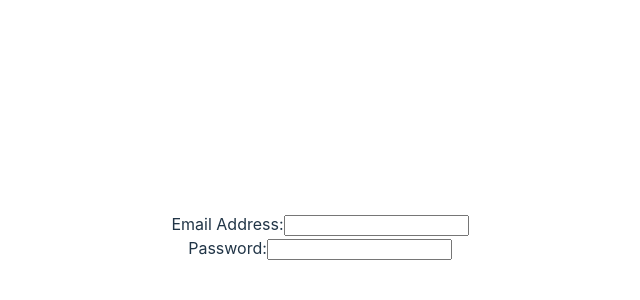
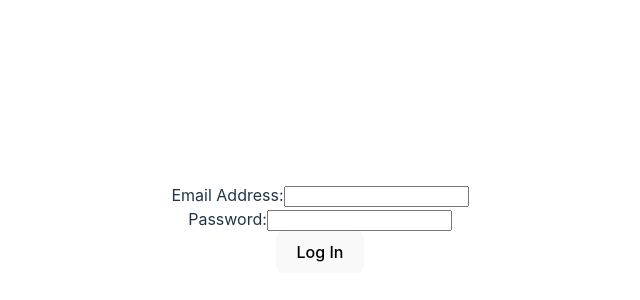
Before and after one commit to CDChamberlin/Module-6, a React (Vite) app in the folder Classwork/first-react-app/: page / in a window 1280 px wide. Shown: the part 164-464 px from the top of the page, without its empty margins (320-960 px from the left). Built offline with nearby package versions, Linux system fonts and the light colour scheme.

Commit message:
Form Validation dive

```diff
--- a/Classwork/first-react-app/src/components/LoginForm.jsx
+++ b/Classwork/first-react-app/src/components/LoginForm.jsx
@@ -1,22 +1,115 @@
 import { useState } from "react";
+function LoginForm() {
+    const [userEmail, setUserEmail] = useState("");
+    const [userPassword, setUserPassword] = useState("");
+    const [submitResult, setSubmitResult] = useState("");
+    const [passwordAttempts, setPasswordAttempts] = useState(0);
+    const [showButton, setShowButton] = useState(true);
 
-function LoginForm() {
-    const [userEmail, setUserEmail] = useState('')
-    const [userPassword, setUserPassword] = useState('')
-    return(
-        <div>
+    // pseudo thoughts on adding limited amount of incorrect password attempts
+    // need state to keep track of how many attempts
+    // increase the attempt counter for each bad attempt
+    // check the count against a set number then show a cooldown timer
+
+    // check if passwordAttempts >= 3
+    // if true hide button
+    // when state is true show button
+
+    const handleUpdateEmail = (e) => {
+      console.log("handleUpdateEmail", e.target.value);
+      // validation example
+      if (e.target.value.includes("@")) {
+        console.log("Validate true");
+      } else {
+        console.log("Validate false");
+      }
+      setUserEmail(e.target.value);
+    };
+
+    const handleUpdatePassword = (e) => {
+      console.log("handleUpdatePassword", e.target.value);
+      setUserPassword(e.target.value);
+    };
+
+    const handleSubmit = (e) => {
+      e.preventDefault();
+      let currentPasswordAttempts = passwordAttempts;
+
+      if (userPassword.length < 5) {
+        setSubmitResult("Password must be at least 5 characters long");
+        currentPasswordAttempts += 1;
+      } else if (userPassword === userEmail) {
+        // if bad password
+        //copy
+        //modify
+        //update state
+
+        currentPasswordAttempts += 1;
+        setSubmitResult("Password must not match email address");
+      } else if (!userPassword.includes("#")) {
+        // bad password
+
+        currentPasswordAttempts += 1;
+
+        setSubmitResult("Password cannot include a special character");
+      } else if (userPassword[0] === userPassword[0].toLowerCase) {
+        // bad password
+
+        currentPasswordAttempts += 1;
+
+        setSubmitResult("Password does not contain uppercase character");
+      } else {
+        setSubmitResult("Successful login");
+      }
+      setPasswordAttempts(currentPasswordAttempts);
+
+      console.log("Current Attempts", currentPasswordAttempts);
+      if (currentPasswordAttempts >= 3) {
+        alert(
+          "You have to many password attempts, go do something else and come back");
+        setShowButton(false)
+      }
+    };
+
+    return (
+      <div className="LoginForm componentBox">
+        <form onSubmit={handleSubmit}>
           <div className="formRow">
-                <label htmlFor="">Email Address:
-                <input type="email" value={userEmail} name="userEmail"
-                onChange={(e) => setUserEmail(e.target.value)}/></label>
+            <label>
+              Email Address:
+              {/* controlled form element needs both value and onChange. onChange handler uses e event param (e) to access target value. Whenever user types, new value is stored in the state. */}
+              <input
+                type="email"
+                value={userEmail}
+                name="userEmail"
+                // onChange={(e) => setUserEmail(e.target.value)}
+                onChange={(e) => handleUpdateEmail(e)}
+              />
+            </label>
           </div>
           <div className="formRow">
-                <label htmlFor="">Password:
-                <input type="password" value={userPassword} name="userPassword"
-                onChange={(e) => setUserPassword(e.target.value)}/></label>
+            <label>
+              Password:
+              <input
+                type="password"
+                value={userPassword}
+                name="password"
+                // onChange={(e) => setUserPassword(e.target.value)}
+                onChange={(e) => handleUpdatePassword(e)}
+              />
+            </label>
           </div>
+          {
+            // Conditional rendering with ternary requires 3 pieces:
+            //  comparison (expressions)
+            //  ?true block
+            //  : false block
+          }
+          <button disabled={!showButton}>Log In</button>
+          <p>{submitResult}</p>
+        </form>
       </div>
-    )
+    );
   }
 
   export default LoginForm;
```
Lines whose indentation alone changed are shown as unchanged.
